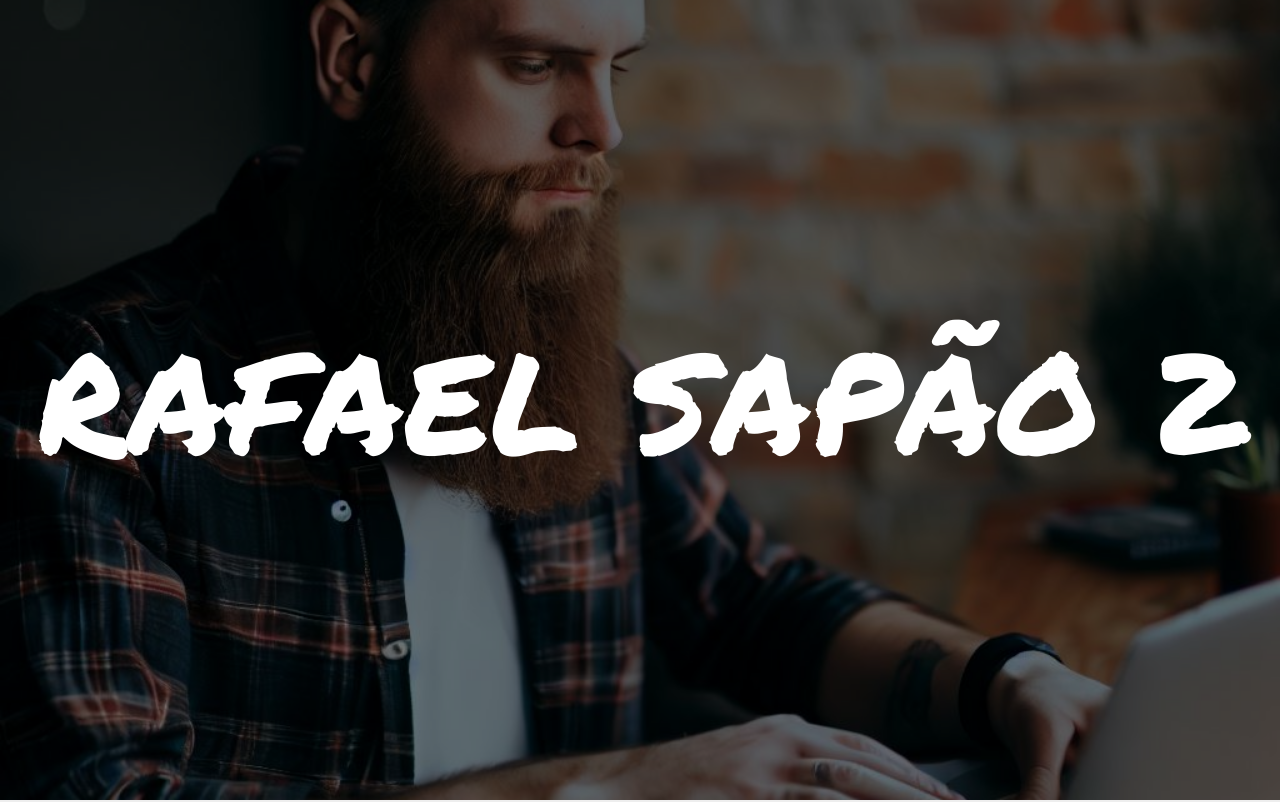
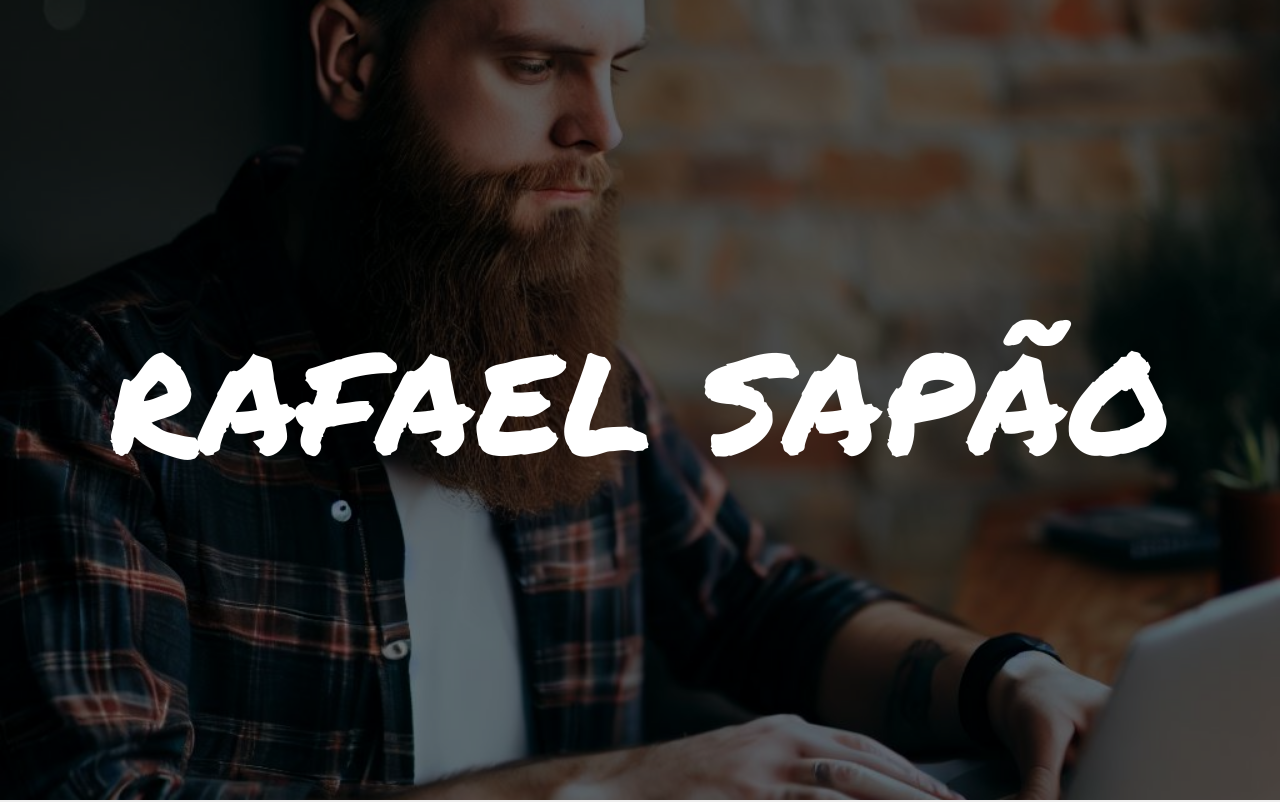
Before and after one commit to sapodexterdev/first-project, a plain HTML site: page index.html in a window 1280 px wide. Shown: the top 802 px of the page. Drawn offline with Linux system fonts and the light colour scheme; files whose address does not match are found by name.

Commit message:
agora sim

```diff
--- a/index.html
+++ b/index.html
@@ -13,7 +13,7 @@
   <body class="page">
     <header class="header">
       <div class="overlay">
-        <h1 class="header-title">Rafael Sapão 2</h1>
+        <h1 class="header-title">Rafael Sapão</h1>
       </div>
     </header>
     <section class="content">
```
